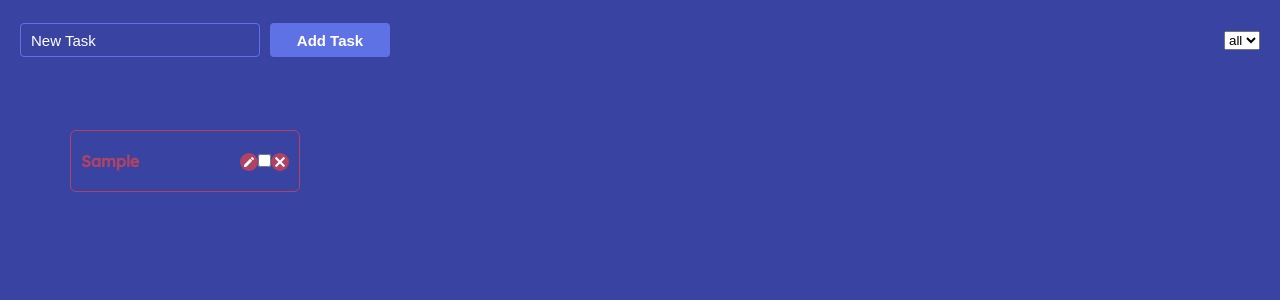
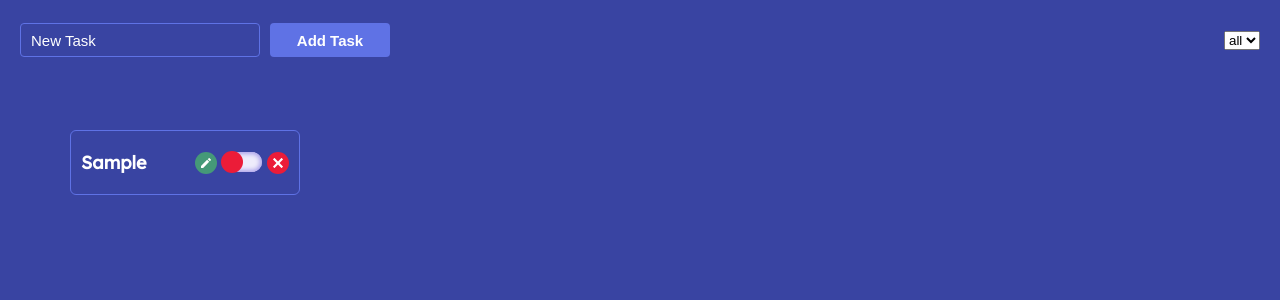
Before and after one commit to Babi-dev/project-todos-crud, a React (Create React App) app: page / in a window 1280 px wide. Both pictures are taken after typing "Sample" into the empty fields and a click on the button "Add Task". Shown: the top 300 px of the page. Built offline with nearby package versions, Linux system fonts and the light colour scheme.

Commit message:
style modal

```diff
--- a/src/pages/TodoApp/containers/TodoList/TodoList.jsx
+++ b/src/pages/TodoApp/containers/TodoList/TodoList.jsx
@@ -12,7 +12,6 @@ function TodoList() {
   const { todos, dispatchToTodos } = useContext(TodosContext);
 
   const [curId, setCurId] = useState(null);
-  const [showModal, setShowModal] = useState(false);
 
   const handleTitleUpdate = useCallback(
     (id, title) => {
@@ -37,11 +36,10 @@ function TodoList() {
 
   const handleModalOpen = useCallback(id => {
     setCurId(id);
-    setShowModal(true);
   }, []);
 
   const handleModalClose = useCallback(() => {
-    setShowModal(false);
+    setCurId(null);
   }, []);
 
   return (
@@ -61,7 +59,7 @@ function TodoList() {
           );
         })}
       </List>
-      {showModal && (
+      {curId && (
         <TodoModal
           id={curId}
           onModalClose={handleModalClose}
--- a/src/pages/TodoApp/containers/TodoList/TodoList.style.js
+++ b/src/pages/TodoApp/containers/TodoList/TodoList.style.js
@@ -34,24 +34,93 @@ export const ListItem = styled.li`
   justify-content: space-between;
   align-content: center;
 
-  color: #b24264;
-  border: 1px solid #b24264;
+  /* background-color: #3944a2; */
+  color: #fff;
+  border: 1px solid #5f72e5;
 
   font-size: 16px;
   font-weight: 600;
 `;
 
-export const ContentButtons = styled.section``;
+export const ContentButtons = styled.section`
+  display: grid;
+  grid-auto-flow: column;
+  justify-content: center;
+  align-content: center;
+  gap: 5px;
+`;
+
 export const ButtonIcon = styled.button`
-  padding: 4px;
+  padding: 6px;
   border: none;
   border-radius: 50%;
 
-  background-color: #b24264;
+  background-color: ${props => (props.primary ? "#459978" : "#EB1C38")};
 
   cursor: pointer;
 `;
 
+export const CheckBox = styled.input`
+  position: relative;
+
+  width: 40px;
+  height: 20px;
+  border-radius: 10px;
+
+  background-color: #eeecfb;
+  box-shadow: inset 0px 0px 4px 2px #aba2eb;
+
+  appearance: none;
+  cursor: pointer;
+
+  ::before {
+    content: "";
+    position: absolute;
+
+    width: 20px;
+    height: 20px;
+    top: 0px;
+    left: 0px;
+    border-radius: 50%;
+
+    background-color: #eb1c38;
+
+    transform: scale(1.1);
+    transition: all 400ms;
+  }
+
+  :checked {
+    background-color: #7abca1;
+    box-shadow: inset 0px 0px 4px 2px #57997e;
+  }
+
+  :checked::before {
+    left: 20px;
+    background-color: #459978;
+    box-shadow: inset 0px 0px 4px 2px #318261;
+  }
+`;
+
 export const Title = styled.span`
-  text-decoration: ${props => (props.Completed ? "line-through " : "none")};
+  font-size: 18px;
+  text-decoration: ${props => (props.Completed ? "line-through" : "none")};
 `;
+
+export const ContentModal = styled.section`
+  position: fixed;
+  z-index: 999;
+  display: flex;
+  flex-direction: column;
+  justify-content: center;
+  align-content: center;
+  align-items: center;
+
+  width: 400px;
+  height: 100px;
+  top: calc(50vh - 50px);
+  left: calc(50vh - 200px);
+  border-radius: 10px;
+
+  background-color: #fff;
+  border: 1px solid #5f72e5;
+`;
--- a/src/pages/TodoApp/containers/TodoList/components/TodoItem/TodoItem.jsx
+++ b/src/pages/TodoApp/containers/TodoList/components/TodoItem/TodoItem.jsx
@@ -6,7 +6,8 @@ import {
   ListItem,
   Title,
   ContentButtons,
-  ButtonIcon
+  ButtonIcon,
+  CheckBox
 } from "../../TodoList.style";
 
 const TodoItem = ({
@@ -39,10 +40,10 @@ const TodoItem = ({
     <ListItem>
       <Title Completed={completed}>{title}</Title>
       <ContentButtons>
-        <ButtonIcon onClick={handleModalOpen}>
+        <ButtonIcon primary onClick={handleModalOpen}>
           <Icon name="icon-update-title" width={10} height={10} />
         </ButtonIcon>
-        <input type="checkbox" value={isChecked} onChange={handleChange} />
+        <CheckBox type="checkbox" value={isChecked} onChange={handleChange} />
         <ButtonIcon onClick={hanldeDelete}>
           <Icon name="icon-delete-todo" width={10} height={10} />
         </ButtonIcon>
--- a/src/pages/TodoApp/containers/TodoList/components/TodoModal/TodoModal.jsx
+++ b/src/pages/TodoApp/containers/TodoList/components/TodoModal/TodoModal.jsx
@@ -9,6 +9,8 @@ import {
   ErrMessage,
   Button
 } from "../../../TodoCreator/TodoCreate.style";
+
+import { ContentModal } from "../../TodoList.style";
 
 function TodoModal({ onModalClose, onTitleUpdate, id }) {
   const { getFieldProps, handleSubmit, touched, errors, isValid } = useFormik({
@@ -24,7 +26,8 @@ function TodoModal({ onModalClose, onTitleUpdate, id }) {
     }
   });
   return (
-    <>
+    <ContentModal>
+      <button onClick={onModalClose}>Close</button>
       <Content onSubmit={handleSubmit}>
         <InputContent>
           <Input
@@ -42,8 +45,7 @@ function TodoModal({ onModalClose, onTitleUpdate, id }) {
           Update Task
         </Button>
       </Content>
-      <button onClick={onModalClose}>Close</button>
-    </>
+    </ContentModal>
   );
 }
 
```
